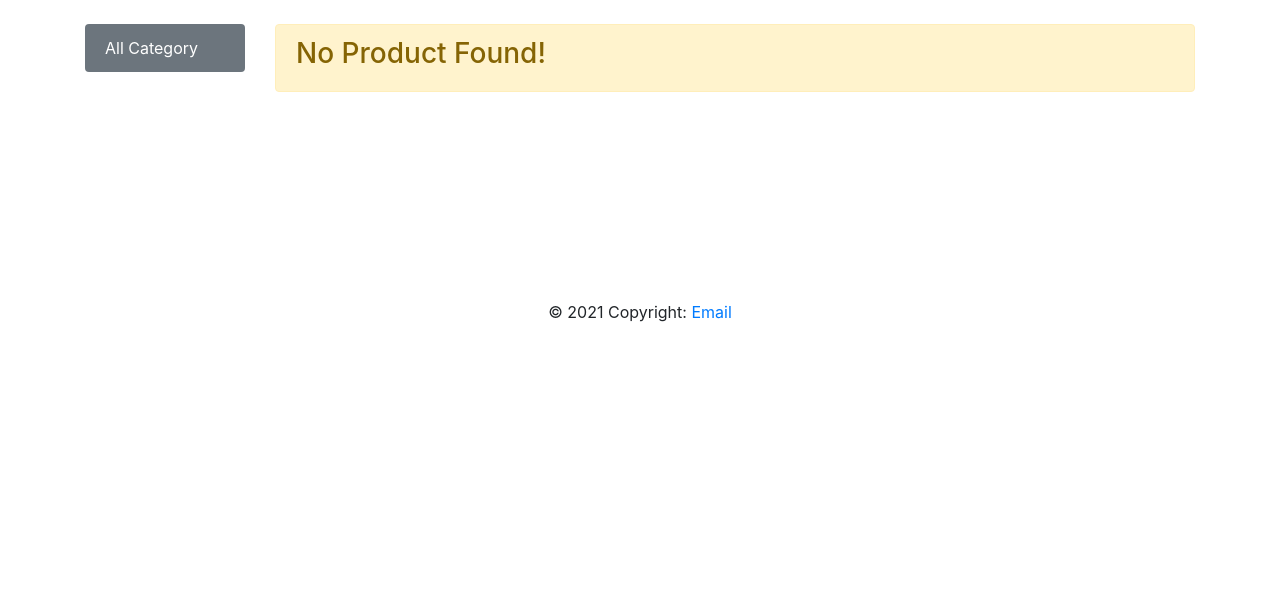
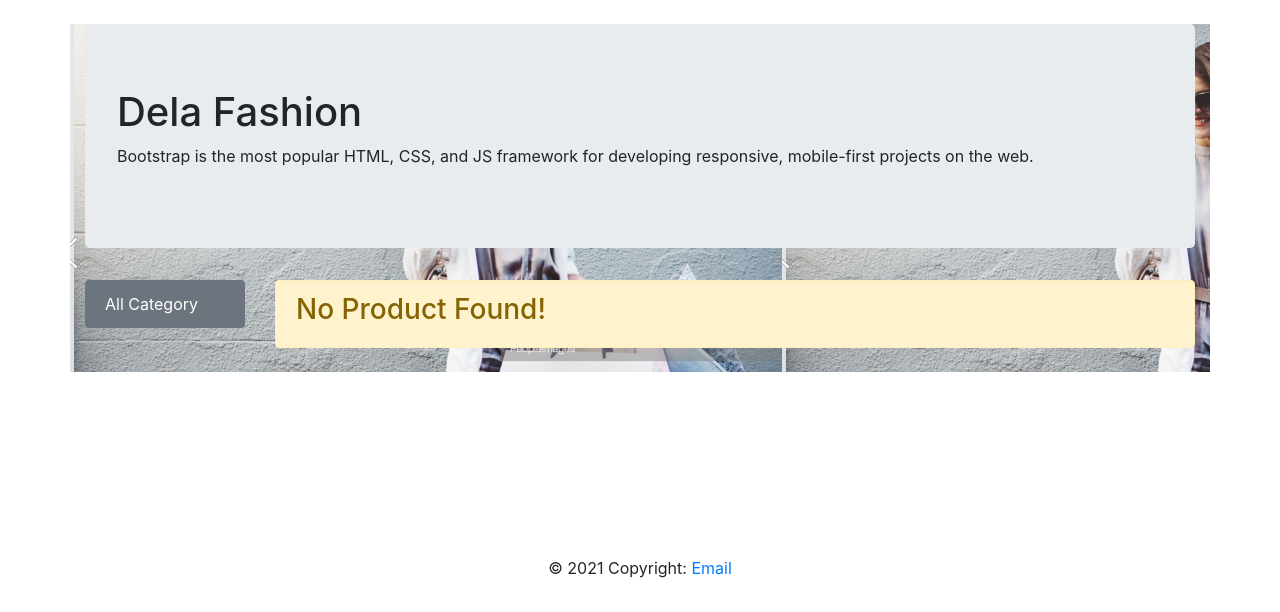
Before and after one commit to Emmanuel-otieno/Dela-fashion, a Django app: page / in a window 1280 px wide. Shown: the part 56-668 px from the top of the page. Run offline with Django 3.2, Linux system fonts and the light colour scheme; data that the repository does not hold is empty; some libraries are stand-ins or nearby versions.

Commit message:
add bacgraund image

```diff
--- a/shop/templates/base.html
+++ b/shop/templates/base.html
@@ -119,6 +119,7 @@
 
     <!-- Optional JavaScript -->
     <!-- jQuery first, then Popper.js, then Bootstrap JS -->
+    <script type="text/javascript" src="{%static 'js/scripts.js'%}"></script>
     <script src="https://code.jquery.com/jquery-3.4.1.slim.min.js" integrity="sha384-J6qa4849blE2+poT4WnyKhv5vZF5SrPo0iEjwBvKU7imGFAV0wwj1yYfoRSJoZ+n" crossorigin="anonymous"></script>
     <script src="https://cdn.jsdelivr.net/npm/popper.js@1.16.0/dist/umd/popper.min.js" integrity="sha384-Q6E9RHvbIyZFJoft+2mJbHaEWldlvI9IOYy5n3zV9zzTtmI3UksdQRVvoxMfooAo" crossorigin="anonymous"></script>
     <script src="https://stackpath.bootstrapcdn.com/bootstrap/4.4.1/js/bootstrap.min.js" integrity="sha384-wfSDF2E50Y2D1uUdj0O3uMBJnjuUD4Ih7YwaYd1iqfktj0Uod8GCExl3Og8ifwB6" crossorigin="anonymous"></script>
--- a/shop/templates/home.html
+++ b/shop/templates/home.html
@@ -2,7 +2,11 @@
 {% load cart %}
 {% block title %} Fashion | Product {% endblock %}
 {% block content %}
-<div class="container">
+<div class="container" style="background-image: url('Dela_fashion.png');">
+    <div class="jumbotron">
+        <h1>Dela Fashion</h1>
+        <p>Bootstrap is the most popular HTML, CSS, and JS framework for developing responsive, mobile-first projects on the web.</p>
+      </div>
     <div class="row">
         <div class="col-md-2 mb-3">
             <ul class="list-group">
```
Also changed, not shown: shop/static/img/Dela_fashion.png (added).
